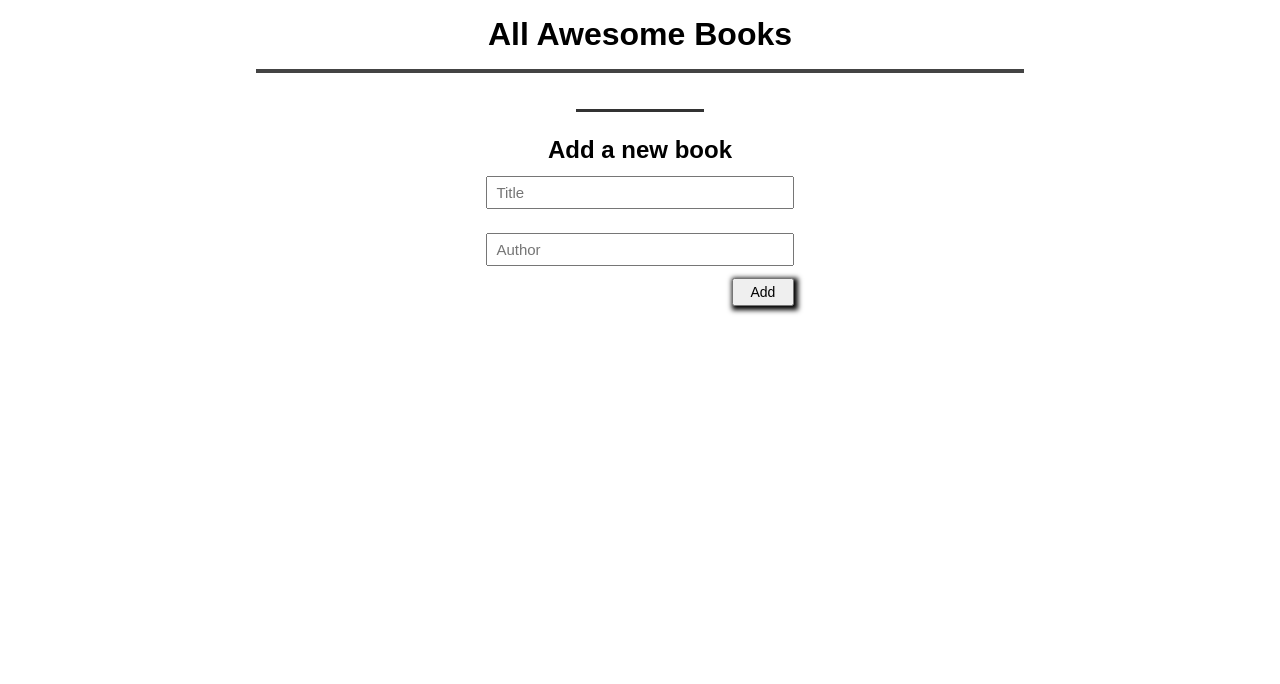
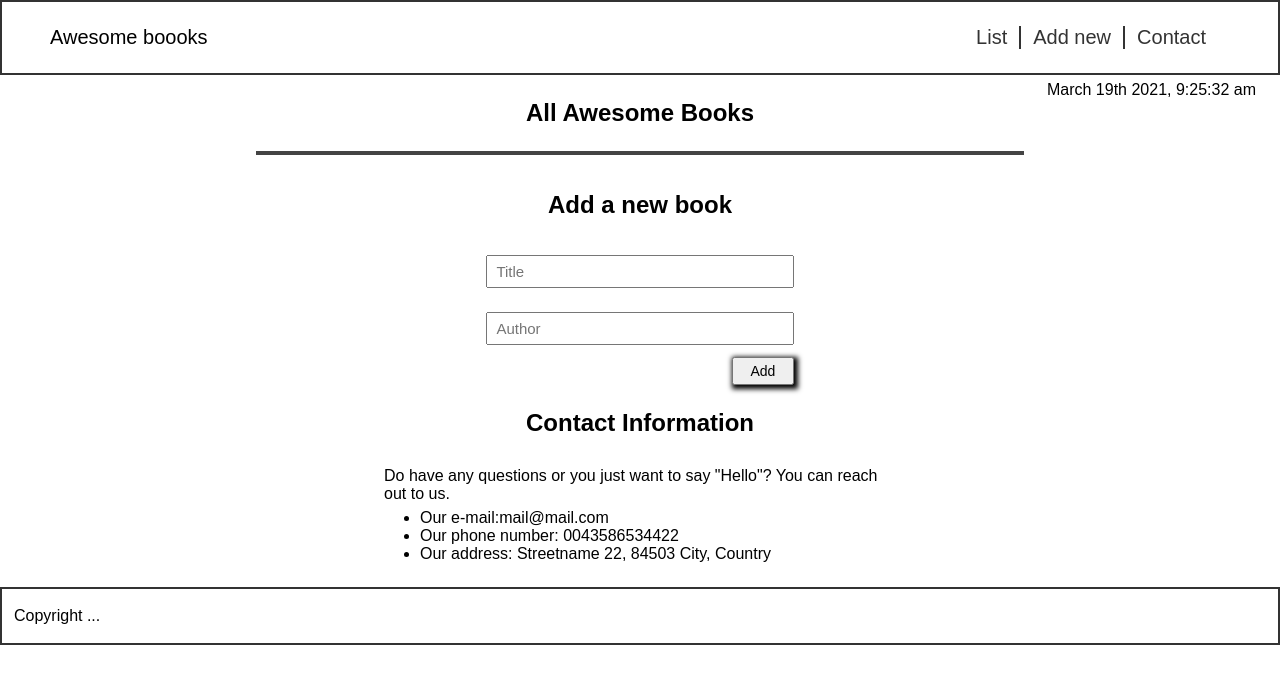
Before and after one commit to dd-obua/awesome-books, a plain HTML site: page index.html in a window 1280 px wide. Drawn offline with Linux system fonts and the light colour scheme.

Commit message:
Style different page sections

```diff
--- a/css/styles.css
+++ b/css/styles.css
@@ -14,21 +14,33 @@ body {
   font-size: 1.6rem;
 }
 
-ul {
+a {
+  text-decoration: none;
+}
+
+a:link {
+  color: #333;
+}
+
+a:visited {
+  color: #565677;
+}
+
+.book-list {
   margin: 0 auto;
   border: 2px solid #444;
   width: 60%;
   margin-bottom: 3.6rem;
 }
 
-li {
+.book-list li {
   display: flex;
   justify-content: space-between;
   align-items: center;
   padding: 0 2.4rem;
 }
 
-li:nth-child(odd) {
+.book-list li:nth-child(odd) {
   background: #ccc;
 }
 
@@ -39,22 +51,7 @@ p {
 h1,
 h2 {
   text-align: center;
-}
-
-h1 {
-  margin: 1.6rem;
-}
-
-hr {
-  width: 10%;
-  margin: 0 auto;
-  height: 3px;
-  border: none;
-  background: #333;
-}
-
-h2 {
-  margin-top: 2.4rem;
+  margin: 2.4rem 0;
 }
 
 form {
@@ -85,3 +82,54 @@ button[type='submit'] {
 input {
   font-size: 1.5rem;
 }
+
+.section-contact-information {
+  width: 40%;
+  margin: 0 auto;
+}
+
+nav {
+  display: flex;
+  justify-content: space-between;
+  align-items: center;
+  padding: 1.2rem 4.8rem;
+  position: relative;
+  font-size: 2rem;
+  border: 2px solid #333;
+}
+
+nav ul {
+  display: flex;
+  justify-content: space-between;
+  align-items: center;
+  padding: 1.2rem;
+}
+
+nav ul li {
+  padding: 0 1.2rem;
+  list-style: none;
+}
+
+nav ul li:not(:last-child) {
+  border-right: 2px solid #333;
+}
+
+.time {
+  position: absolute;
+  right: 2.4rem;
+}
+
+.section-contact-information h2 {
+  margin-bottom: 2.4rem;
+}
+
+.section-contact-information ul {
+  margin-left: 3.6rem;
+  font-style: normal;
+}
+
+footer {
+  border: 2px solid #333;
+  padding: 1.2rem;
+  margin-top: 2.4rem;
+}
--- a/index.html
+++ b/index.html
@@ -8,16 +8,47 @@
     <script defer src="./js/script.js"></script>
   </head>
   <body>
+    <header>
+      <nav>
+        <p>Awesome boooks</p>
+        <ul>
+          <li><a href="#">List</a></li>
+          <li><a href="#">Add new</a></li>
+          <li><a href="#">Contact</a></li>
+        </ul>
+      </nav>
+      <p class="time">March 19th 2021, 9:25:32 am</p>
+    </header>
+    <section class="section-display-book-list">
       <h1>All Awesome Books</h1>
       <ul class="book-list">
         <!-- Add books -->
       </ul>
-    <hr />
+    </section>
+    <section class="section-add-book">
       <h2>Add a new book</h2>
       <form action="#">
         <input type="text" placeholder="Title" class="title" />
         <input type="text" placeholder="Author" class="author" />
         <button type="submit">Add</button>
       </form>
+    </section>
+    <section class="section-contact-information">
+      <h2>Contact Information</h2>
+      <p>
+        Do have any questions or you just want to say "Hello"?
+        <span>You can reach out to us.</span>
+      </p>
+      <address>
+        <ul>
+          <li>Our e-mail:mail@mail.com</li>
+          <li>Our phone number: 0043586534422</li>
+          <li>Our address: Streetname 22, 84503 City, Country</li>
+        </ul>
+      </address>
+    </section>
+    <footer>
+      <p>Copyright ...</p>
+    </footer>
   </body>
 </html>
```
Lines whose indentation alone changed are shown as unchanged.
